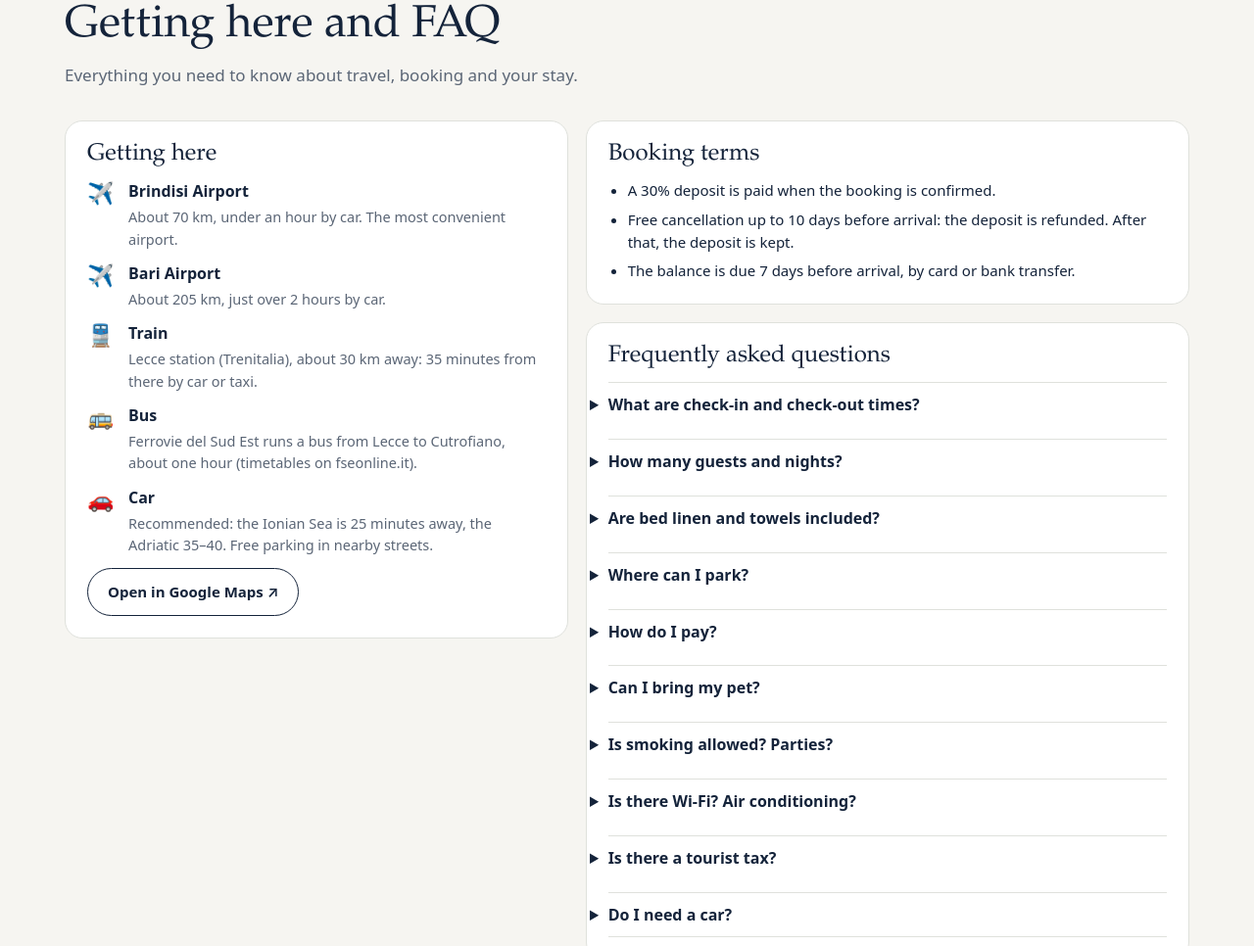
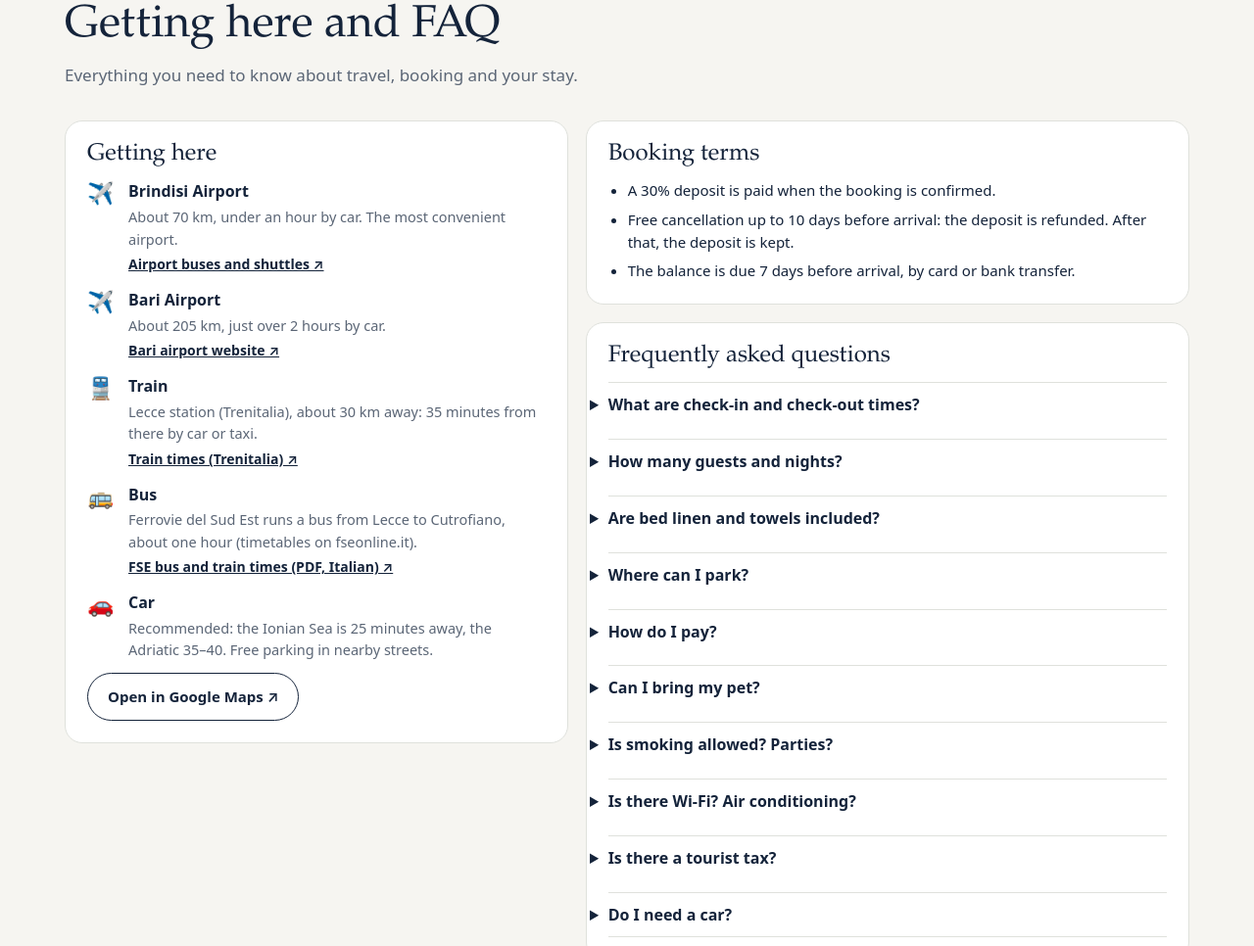
Before and after one commit to boneggio/casalaggiu, a plain HTML site: page index.html in a window 1280 px wide. Shown: the part 3819-4785 px from the top of the page at 98% size. Drawn offline with Linux system fonts and the light colour scheme; no server answers.

Commit message:
Come arrivare: link ad aeroporti, bus e treni

```diff
--- a/index.html
+++ b/index.html
@@ -372,7 +372,7 @@ label.chk{display:flex;gap:10px;align-items:center;font-weight:600;font-size:14p
 .wabtn{position:fixed;right:16px;bottom:calc(16px + env(safe-area-inset-bottom,0px));width:54px;height:54px;border-radius:50%;background:#25d366;color:#fff;display:grid;place-items:center;box-shadow:0 6px 18px rgba(0,0,0,.18);z-index:50}.wabtn svg{width:30px;height:30px}
 .info-grid{display:grid;grid-template-columns:minmax(0,1fr) minmax(0,1.2fr);gap:18px;align-items:start}@media (max-width:860px){.info-grid{grid-template-columns:1fr}}
 .info-card{background:var(--surface);border:1px solid var(--line);border-radius:18px;padding:22px;display:grid;gap:12px;align-content:start}.info-card h3{margin:0;font-family:var(--f-display);font-weight:400;font-size:24px}
-.arr-it{display:grid;grid-template-columns:32px minmax(0,1fr);gap:10px;align-items:start}.arr-ic{font-size:22px;line-height:1.2}.arr-it p{margin:2px 0 0;color:var(--muted);font-size:14.5px}.info-card .btn{justify-self:start}
+.arr-it{display:grid;grid-template-columns:32px minmax(0,1fr);gap:10px;align-items:start}.arr-ic{font-size:22px;line-height:1.2}.arr-it p{margin:2px 0 0;color:var(--muted);font-size:14.5px}.arr-lk{display:inline-block;margin-top:4px;font-size:14px;font-weight:600}.info-card .btn{justify-self:start}
 .info-card ul{margin:0;padding-left:20px;display:grid;gap:6px;font-size:15px}
 #faq details{border-top:1px solid var(--line);padding:10px 0}#faq details:last-child{border-bottom:1px solid var(--line)}#faq summary{cursor:pointer;font-weight:600;list-style-position:outside}#faq details p{margin:8px 0 0;color:var(--muted);font-size:15px}.extras{display:grid;gap:8px}.extras>small{font-size:12px;font-weight:700;letter-spacing:.06em;text-transform:uppercase;color:var(--muted)}
 .foot{display:grid;grid-template-columns:repeat(4,minmax(0,1fr));gap:24px}
@@ -1416,11 +1416,19 @@ fr:{nav:"Infos",kick:"Avant de partir",title:"Venir et questions fréquentes",su
 let tgUser=null;
 const TGB={it:["⚡ <b>Disponibilità al volo?</b> Chiedila al nostro assistente su Telegram: ti risponde subito con date libere e prezzo.","Chiedi su Telegram"],en:["⚡ <b>Quick availability check?</b> Ask our Telegram assistant: it replies right away with free dates and the price.","Ask on Telegram"],de:["⚡ <b>Schnell freie Termine prüfen?</b> Frag unseren Telegram-Assistenten: er antwortet sofort mit freien Daten und Preis.","Auf Telegram fragen"],nl:["⚡ <b>Snel beschikbaarheid checken?</b> Vraag het onze Telegram-assistent: je krijgt meteen vrije data en de prijs.","Vraag het op Telegram"],es:["⚡ <b>¿Disponibilidad al momento?</b> Pregúntale a nuestro asistente de Telegram: te responde enseguida con fechas libres y precio.","Pregunta en Telegram"],fr:["⚡ <b>Disponibilités en un clin d'œil ?</b> Demandez à notre assistant Telegram : il vous répond tout de suite avec les dates libres et le prix.","Demander sur Telegram"]};
 const TGQ={it:["Altre domande? Il nostro assistente su Telegram risponde subito: date libere e prezzi, mare di oggi, eventi.","Chiedi su Telegram"],en:["More questions? Our Telegram assistant answers right away: availability and prices, today's sea, events.","Ask on Telegram"],de:["Noch Fragen? Unser Telegram-Assistent antwortet sofort: freie Termine und Preise, Meer heute, Events.","Auf Telegram fragen"],nl:["Nog vragen? Onze Telegram-assistent antwoordt meteen: beschikbaarheid en prijzen, de zee van vandaag, evenementen.","Vraag het op Telegram"],es:["¿Más preguntas? Nuestro asistente de Telegram responde al momento: fechas libres y precios, el mar de hoy, eventos.","Pregunta en Telegram"],fr:["D'autres questions ? Notre assistant Telegram répond tout de suite : disponibilités et prix, la mer du jour, événements.","Demander sur Telegram"]};
+const ARRL={it:["Bus e navette dall'aeroporto","Sito dell'aeroporto di Bari","Orari dei treni (Trenitalia)","Orari bus e treni FSE (PDF)"],
+en:["Airport buses and shuttles","Bari airport website","Train times (Trenitalia)","FSE bus and train times (PDF, Italian)"],
+de:["Busse und Shuttles ab Flughafen","Website des Flughafens Bari","Zugfahrplan (Trenitalia)","FSE-Bus- und Zugfahrpläne (PDF, italienisch)"],
+nl:["Bussen en shuttles vanaf de luchthaven","Website luchthaven Bari","Treintijden (Trenitalia)","Bus- en treintijden FSE (pdf, Italiaans)"],
+es:["Autobuses y lanzaderas del aeropuerto","Web del aeropuerto de Bari","Horarios de trenes (Trenitalia)","Horarios de bus y tren FSE (PDF, en italiano)"],
+fr:["Bus et navettes de l'aéroport","Site de l'aéroport de Bari","Horaires des trains (Trenitalia)","Horaires bus et trains FSE (PDF, en italien)"]};
 function renderInfo(){
   const I=INFO[lang]||INFO.it,S=$("info");if(!S)return;
   S.querySelector("[data-x=kick]").textContent=I.kick;S.querySelector("[data-x=title]").textContent=I.title;S.querySelector("[data-x=sub]").textContent=I.sub;
   const A=$("arr");A.innerHTML="";A.append(el("h3",{text:I.arrT}));
-  I.arr.forEach(([ic,t,d])=>A.append(el("div",{class:"arr-it"},el("span",{class:"arr-ic","aria-hidden":"true",text:ic}),el("div",{},el("b",{text:t}),el("p",{text:d})))));
+  const LK=ARRL[lang]||ARRL.en,BU=lang==="it"?"":lang==="es"?"es/":"en/";
+  const LU=["https://brindisi.airports.aeroportidipuglia.it/"+BU+"da-e-per-gli-aeroporti/type/bus/","https://www.aeroportidipuglia.it/",lang==="it"?"https://www.trenitalia.com/":"https://www.trenitalia.com/en.html","https://www.fssudest.it/s/oraripdf?language=it"];
+  I.arr.forEach(([ic,t,d],i)=>A.append(el("div",{class:"arr-it"},el("span",{class:"arr-ic","aria-hidden":"true",text:ic}),el("div",{},el("b",{text:t}),el("p",{text:d}),LU[i]?el("a",{class:"arr-lk",href:LU[i],target:"_blank",rel:"noopener",text:LK[i]+" ↗"}):null))));
   A.append(el("a",{class:"btn ghost",href:"https://maps.google.com/?q=Via+Roma+13,+73020+Cutrofiano+LE",target:"_blank",rel:"noopener",text:I.map+" ↗"}));
   const P=$("pol");P.innerHTML="";P.append(el("h3",{text:I.polT}));const ul=el("ul");I.pol.forEach(x=>ul.append(el("li",{text:x})));P.append(ul);
   const F=$("faq");F.innerHTML="";F.append(el("h3",{text:I.faqT}));
```
